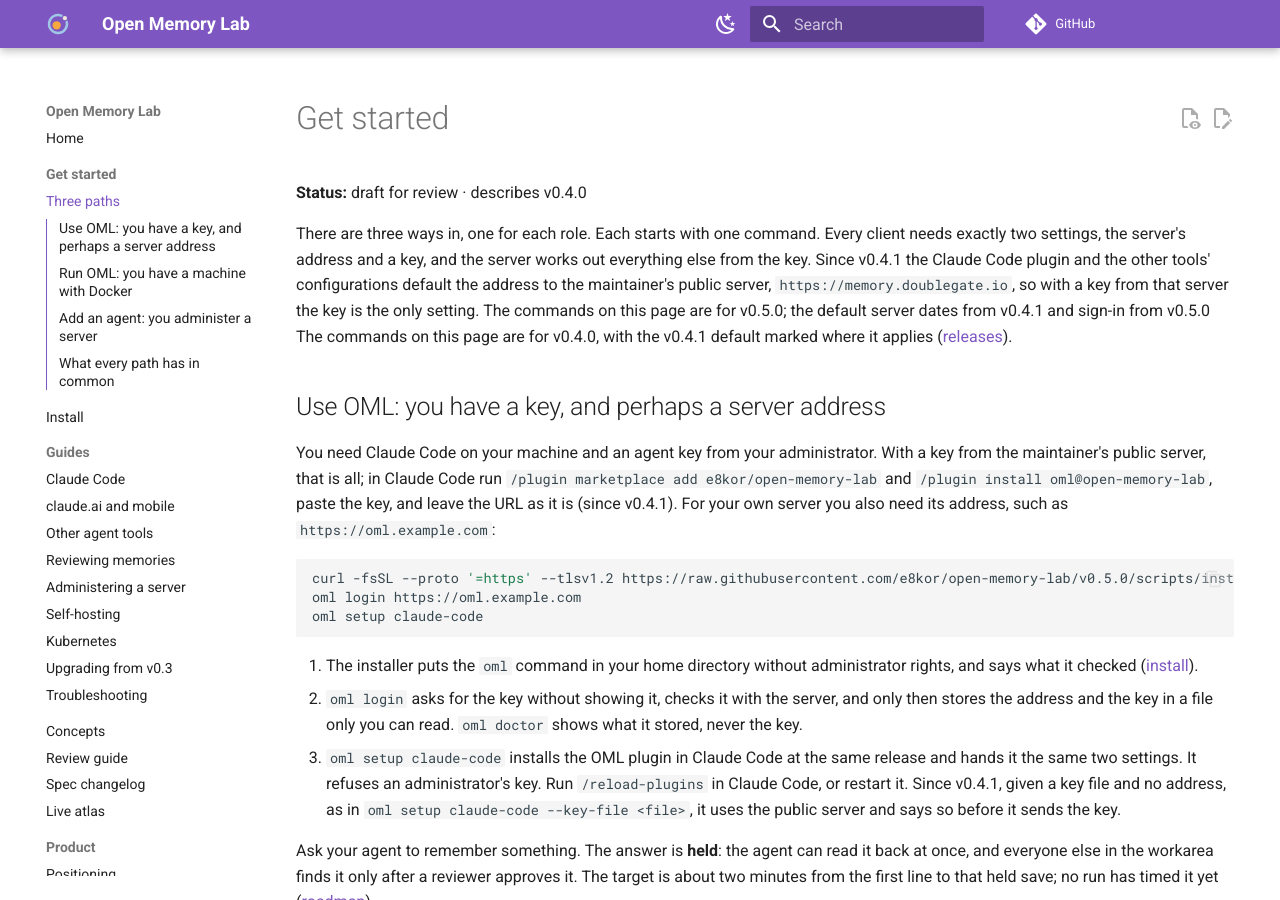
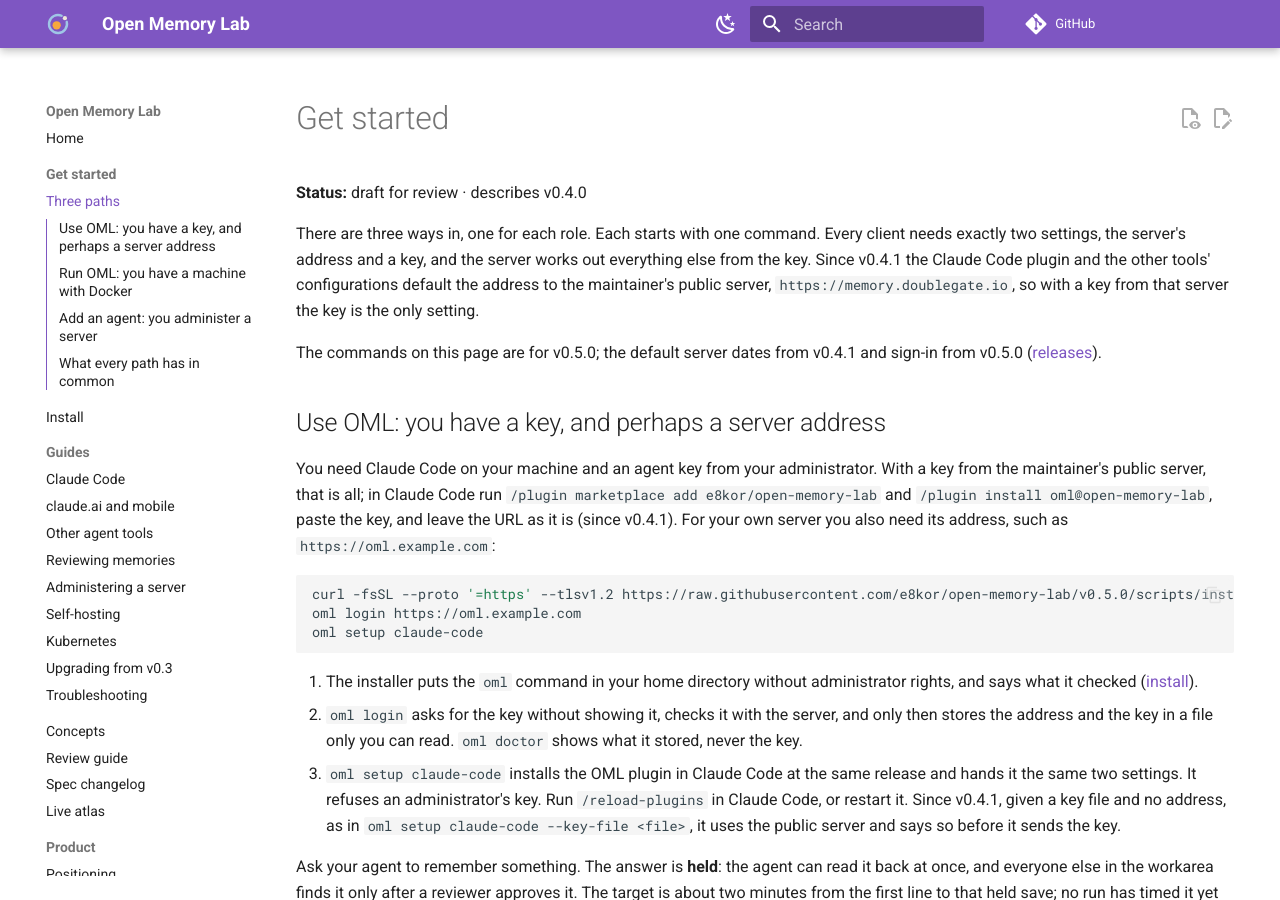
Before and after one commit to e8kor/open-memory-lab, an MkDocs documentation site: the page built from docs/start/index.md, in a window 1280 px wide and 900 px high. Built offline with MkDocs 1.6.1 and Material for MkDocs 9.7.7, drawn with Linux system fonts in a browser that asks for light colours; comment, search, counter and statistics services are not loaded.

Commit message:
Restore the paragraph break the start-page version line removed

```diff
--- a/docs/start/index.md
+++ b/docs/start/index.md
@@ -14,9 +14,9 @@
 from the key. Since v0.4.1 the Claude Code plugin and the other tools' configurations default the
 address to the maintainer's public server, `https://memory.doublegate.io`, so with a key from that
 server the key is the only setting.
-The commands on this page are for v0.5.0; the default server dates from v0.4.1 and sign-in from v0.5.0
-The commands on this page are for v0.4.0, with the v0.4.1 default marked where it applies
-([releases](../product/releases.md)).
+
+The commands on this page are for v0.5.0; the default server dates from v0.4.1 and sign-in from
+v0.5.0 ([releases](../product/releases.md)).
 
 ## Use OML: you have a key, and perhaps a server address
 
```
